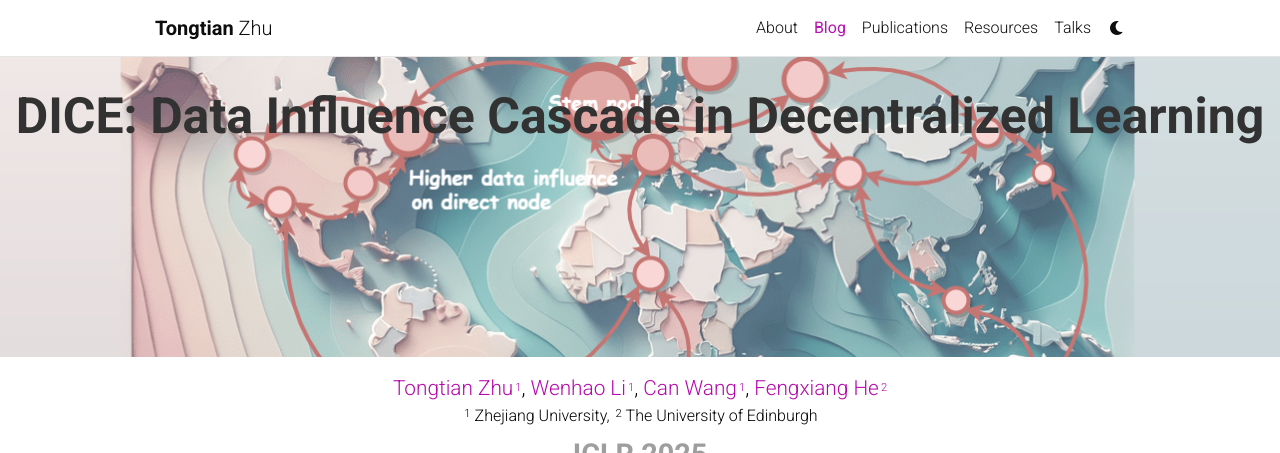
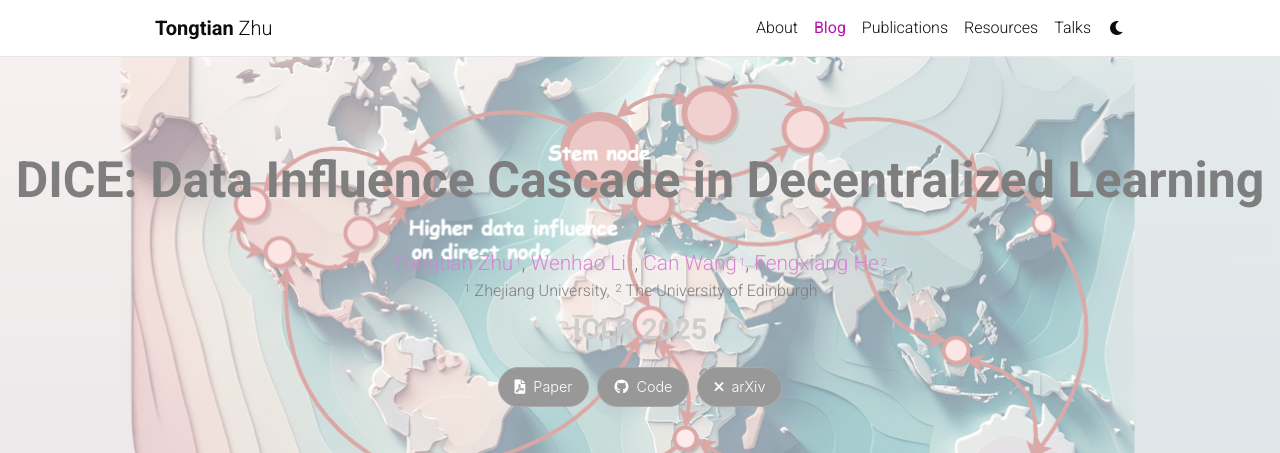
Before and after one commit to Raiden-Zhu/Raiden-Zhu.github.io, a Jekyll site: the page built from _posts/2025-03-15-DICE.md, in a window 1280 px wide and 1400 px high. Shown: the top 453 px of the window. Built offline with Jekyll 4.4.1, drawn with Linux system fonts in a browser that asks for light colours; emoji names are drawn with the system emoji font; comment, search, counter and statistics services are not loaded; a style sheet for code colours, icons or effects is not loaded; grey boxes are pictures that could not be loaded.

Commit message:
Update distill.html

```diff
--- a/_layouts/distill.html
+++ b/_layouts/distill.html
@@ -7,85 +7,83 @@
     <!-- 引入 Font Awesome 用于图标 -->
     <link rel="stylesheet" href="https://cdnjs.cloudflare.com/ajax/libs/font-awesome/6.0.0-beta3/css/all.min.css" integrity="sha512-Fo3rlrZj/k7ujTnHg4CGR2D7kSs0v4LLanw2qksYuRlEzO+tcaEPQogQ0KaoGN26/zrn20ImR1DfuLWnOo7aBA==" crossorigin="anonymous" referrerpolicy="no-referrer" />
 
-    <!-- 调整：移除具体图片URL，使用变量 -->
     <style>
       .custom-buttons {
         margin-top: 1rem;
-        margin-bottom: 1rem; /* 新增：按钮下方空一行 */
+        margin-bottom: 1rem;
         display: flex;
         gap: 0.5rem;
         justify-content: center;
         width: 100%;
       }
-      /* 强制覆盖父容器样式 */
+      /* 调整：移除背景相关样式 */
       d-title {
         display: flex;
         flex-direction: column;
         align-items: center;
-        background-image: url('{{ page.background_image | default: "" }}'); /* 修改：应用到 d-title */
-        background-size: cover;
-        background-position: center;
-        background-repeat: no-repeat;
-        opacity: 0.8; /* 可根据需要调整不透明度 */
-        padding: 2rem 0; /* 增加内边距 */
-        margin-bottom: 1rem;
-        min-height: 300px; /* 确保有足够高度 */
-        width: 100%; /* 占满宽度 */
-        background-color: red !important; /* 修改：测试背景是否可见 */
       }
       .custom-button {
         display: inline-flex;
         align-items: center;
-        background-color: #333; /* 黑色背景 */
-        color: white !important; /* 白色文本 */
-        border: 1px solid #555; /* 细边框 */
-        border-radius: 20px; /* 更大圆角 */
+        background-color: #333;
+        color: white !important;
+        border: 1px solid #555;
+        border-radius: 20px;
         padding: 0.5rem 1rem;
         text-decoration: none;
-        font-size: 0.9rem; /* 调整字体大小 */
-        font-family: -apple-system, BlinkMacSystemFont, "Segoe UI", Roboto, sans-serif; /* 匹配简洁字体 */
+        font-size: 0.9rem;
+        font-family: -apple-system, BlinkMacSystemFont, "Segoe UI", Roboto, sans-serif;
         transition: background-color 0.3s;
       }
       .custom-button:hover {
-        background-color: #555; /* 悬停变深灰 */
+        background-color: #555;
       }
       .custom-button i {
-        margin-right: 0.5rem; /* 图标与文本间距 */
+        margin-right: 0.5rem;
       }
-      /* 移除未使用的 .header-section 样式 */
-      /* 调整：使用变量设置背景图片 */
-      /* .header-section { ... } 已移除 */
+      /* 修改：新增 header-section 样式 */
+      .header-section {
+        background-image: url('{{ page.background_image | default: "" }}');
+        background-size: cover;
+        background-position: center;
+        background-repeat: no-repeat;
+        opacity: 0.5; /* 修改：降低不透明度 */
+        padding: 2rem 0;
+        margin-bottom: 1rem;
+        min-height: 400px; /* 修改：增加高度以覆盖更大区域 */
+        width: 100%;
+      }
       /* 作者信息样式 */
       .custom-byline {
         text-align: center;
         margin-top: 0.5rem;
-        font-size: 1.3rem; /* 调整：作者字体更大 */
+        font-size: 1.3rem;
       }
       .custom-byline .authors a {
-        color: #B509AC; /* 调整：作者字体颜色 */
+        color: #B509AC;
         text-decoration: none;
       }
       .custom-byline .authors a:hover {
-        font-weight: bold; /* 悬停加粗 */
+        font-weight: bold;
       }
       .custom-byline .authors sup {
-        font-size: 0.7rem; /* 上标编号大小 */
+        font-size: 0.7rem;
         margin-left: 2px;
-        color: #B509AC; /* 匹配作者颜色 */
+        color: #B509AC;
       }
       .custom-byline .affiliations {
-        font-size: 1rem; /* 调整：机构字体比作者小 */
+        font-size: 1rem;
         color: #666;
         margin-bottom: 0.3rem;
       }
       .custom-byline .conference {
-        font-size: 1.8rem; /* 调整：conference 字体与作者一致 */
+        font-size: 1.8rem;
         color: #9E9E9E;
-        font-weight: bold; /* 恒定加粗 */
+        font-weight: bold;
         margin-bottom: 0.3rem;
       }
       .custom-byline .affiliations sup {
-        font-size: 0.7rem; /* 上标编号大小 */
+        font-size: 0.7rem;
         margin-left: 2px;
       }
       .custom-byline .affiliation-item sup {
@@ -156,10 +154,10 @@
     <!-- Content -->
     <div class="post distill">
 
+      <!-- 修改：添加 header-section 包裹 d-title 和 custom-byline -->
+      <div class="header-section">
         <d-title>
           <h1>{{ page.title }}</h1>
-        <!-- 调整：移除 description -->
-        <!-- <p>{{ page.description }}</p> -->
         </d-title>
 
         <!-- 调整：优化作者信息 -->
@@ -202,6 +200,7 @@
           {% if has_equal_contribution %}
             <div class="equal-contribution">*Indicates Equal Contribution</div>
           {% endif %}
+        </div>
       </div>
 
       <d-article>
```
Lines whose indentation alone changed are shown as unchanged.
